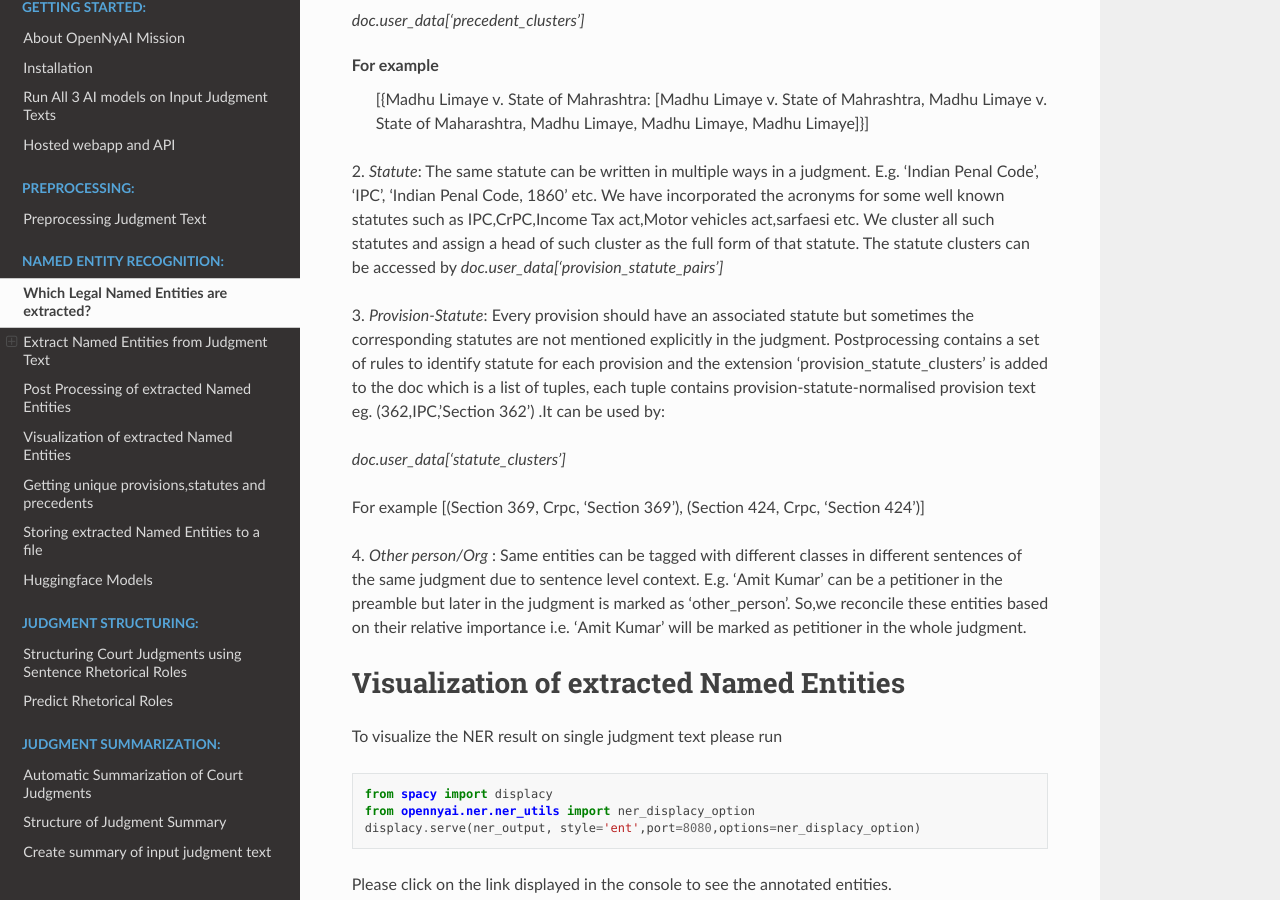
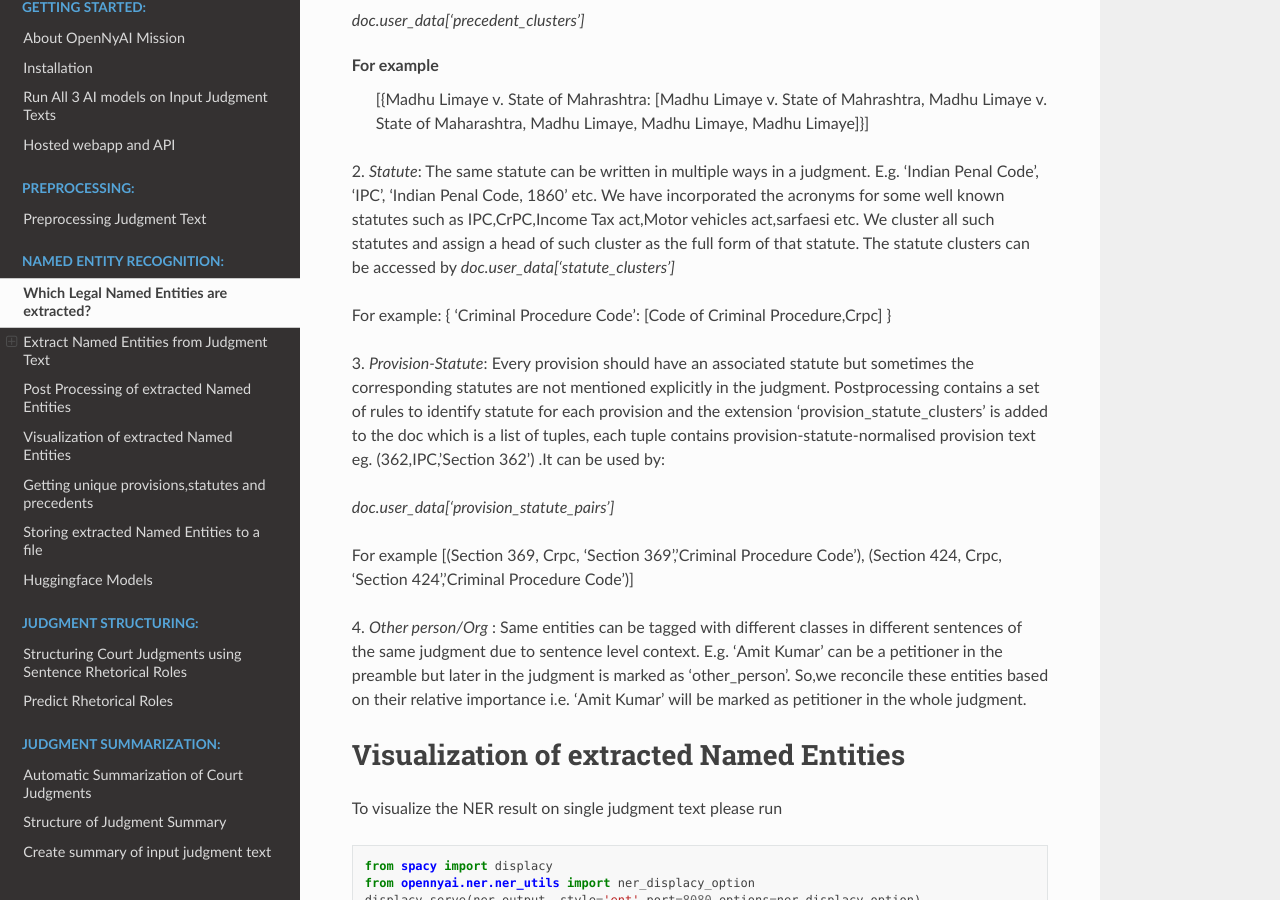
Before and after one commit to OpenNyAI/Opennyai, a Sphinx documentation site: the page built from docs/source/ner/legal_named_entities.rst, in a window 1280 px wide and 900 px high, scrolled down 3020 px. Built offline with Sphinx 7.4.7 and the Read the Docs theme 2.0.0, drawn with Linux system fonts in a browser that asks for light colours.

Commit message:
Update legal_named_entities.rst

```diff
--- a/docs/source/ner/legal_named_entities.rst
+++ b/docs/source/ner/legal_named_entities.rst
@@ -93,7 +93,11 @@ For example
 2. `Statute`: The same statute can be written in multiple ways in a judgment. E.g. 'Indian Penal Code', 'IPC', 'Indian Penal Code, 1860' etc.
 We have incorporated the acronyms for some well known statutes such as IPC,CrPC,Income Tax act,Motor vehicles act,sarfaesi etc.
 We cluster all such statutes and assign a head of such cluster as the full form of that statute. The statute clusters can be accessed by
-`doc.user_data['provision_statute_pairs']`
+`doc.user_data['statute_clusters']`
+
+For example:
+{ 'Criminal Procedure Code': [Code of Criminal Procedure,Crpc] }
+
 
 3. `Provision-Statute`: Every provision should have an associated statute but sometimes the
 corresponding statutes are not mentioned explicitly in the judgment. Postprocessing contains a
@@ -101,10 +105,10 @@ set of rules to identify statute for each provision and the extension 'provision
 is added to the doc which is a list of tuples, each tuple contains provision-statute-normalised provision text eg. (362,IPC,'Section 362') .It can be
 used by:
 
-`doc.user_data['statute_clusters']`
+`doc.user_data['provision_statute_pairs']`
 
 For example
-[(Section 369, Crpc, 'Section 369'), (Section 424, Crpc, 'Section 424')]
+[(Section 369, Crpc, 'Section 369','Criminal Procedure Code'), (Section 424, Crpc, 'Section 424','Criminal Procedure Code')]
 
 4. `Other person/Org` : Same entities can be tagged with different classes in different sentences of
 the same judgment due to sentence level context. E.g. 'Amit Kumar' can be  a petitioner
```
